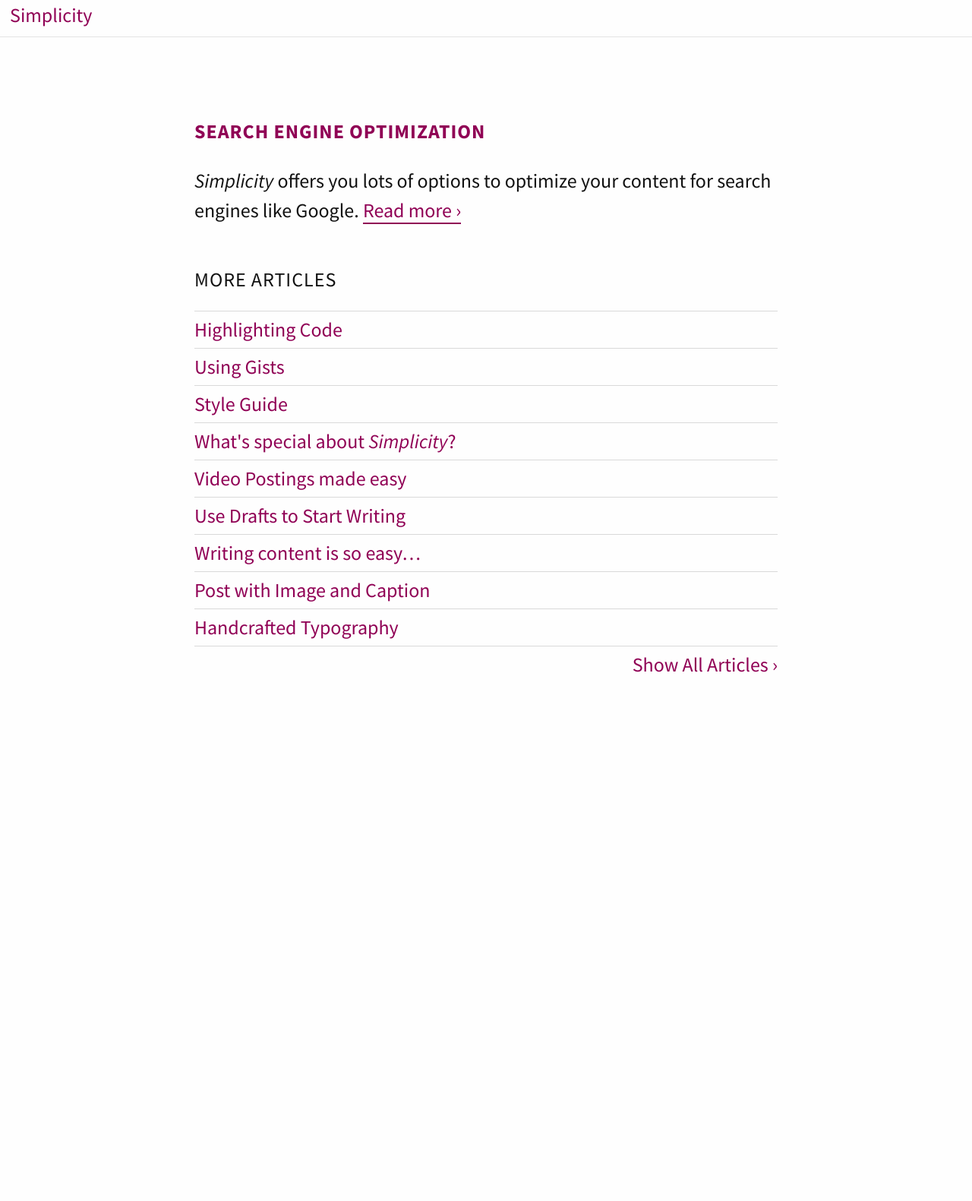
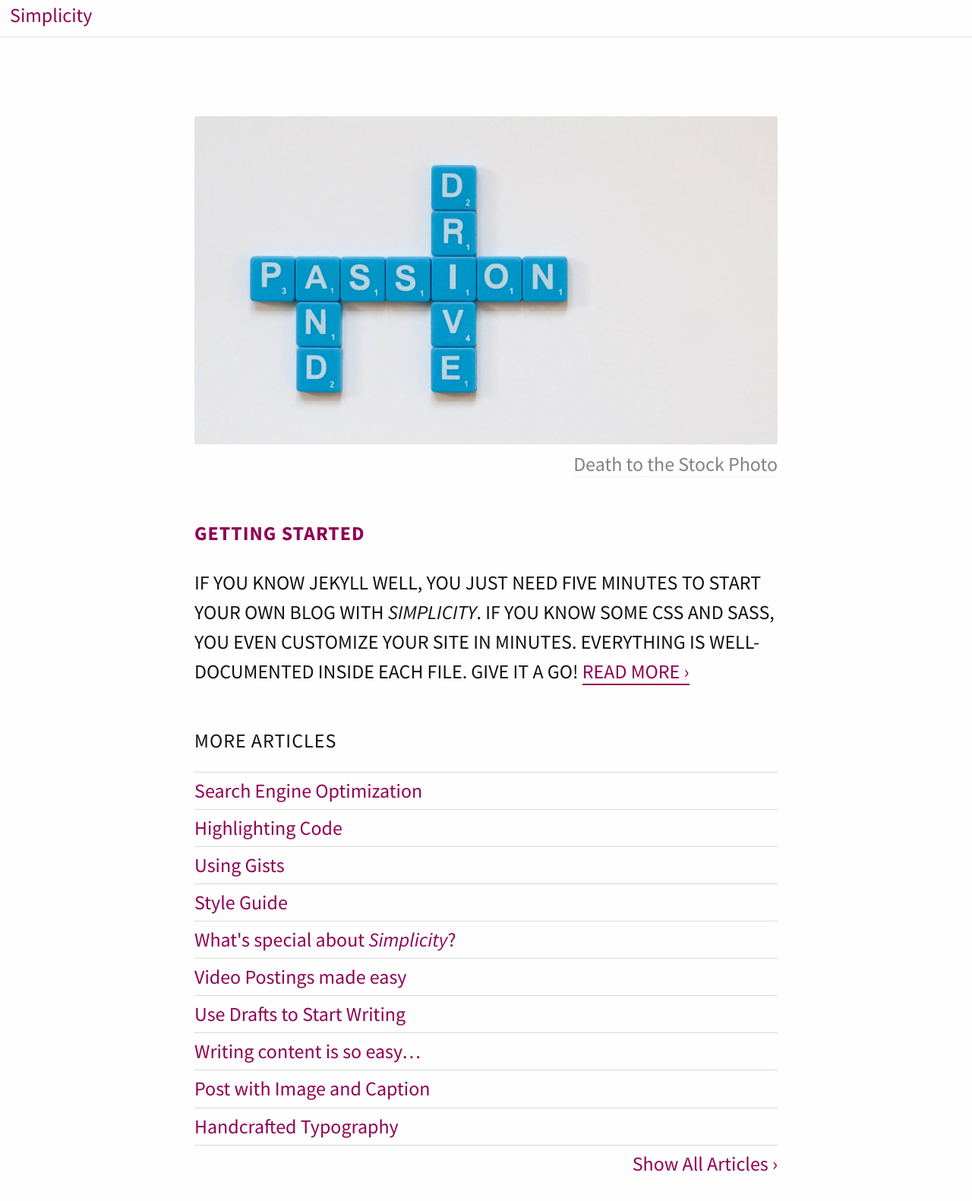
Before and after one commit to Phlow/simplicity, a Jekyll site: the page built from pages/index.html, in a window 1280 px wide, cut to the strip 104-1972 px from the top of the page. Shown: the top 1581 px of the strip at 76% size. Built offline with Jekyll 4.4.1, drawn with Linux system fonts in a browser that asks for light colours; before the commit the page ends 1316 px from its top, so only the background shows below that.

Commit message:
More SEO

```diff
--- a/_config_dev.yml
+++ b/_config_dev.yml
@@ -7,6 +7,10 @@
 
 url: 'http://localhost:4000'
 urlimg: 'http://localhost:4000/images/'
+
+# See › https://github.com/jekyll/jekyll-gist#disabling-noscript-support
+gist:
+  noscript: false
 
 sass:
   # http://sass-lang.com/documentation/file.SASS_REFERENCE.html#output_style
--- a/_layouts/frontpage.html
+++ b/_layouts/frontpage.html
@@ -20,15 +20,15 @@
 
 		{% if post.image %}
 		<figure>
-			<img src="{{ site.urlimg }}{{ post.image.url }}" width="100%" alt="{{ post.title escape_once }}" itemprop="image">
+			<a href="{{ site.url }}{{ site.baseurl }}{{ post.url }}" alt="{{ post.title escape_once }}"><img src="{{ site.urlimg }}{{ post.image }}" width="100%" alt="{{ post.title escape_once }}" itemprop="image"></a>
 
-			{% if post.image.caption_url && post.image.caption %}
+			{% if post.caption_url && post.caption %}
 			<figcaption>
-				<a href="{{ post.image.caption_url }}">{{ post.image.caption }}</a>
+				<a href="{{ post.caption_url }}">{{ post.caption }}</a>
 			</figcaption>
-			{% elsif post.image.caption %}
+			{% elsif post.caption %}
 			<figcaptionß>
-				{{ post.image.caption }}
+				{{ post.caption }}
 			</figcaption>
 			{% endif %}
 		</figure>
--- /dev/null
+++ b/_posts/2015-12-01-getting-started.md
@@ -0,0 +1,15 @@
+---
+title: Getting Started
+image: death-to-stock-photography-vibrant-9-of-10.jpg
+caption: Death to the Stock Photo
+caption_url: http://deathtothestockphoto.com/
+---
+If you know Jekyll well, you just need five minutes to start your own blog with *Simplicity*. If you know some CSS and Sass, you even customize your site in minutes. Everything is well-documented inside each file. Give it a go!
+
+<!--more-->
+
+1. [Download *Simplicity* on GitHub.](https://github.com/Phlow/simplicity)
+2. Open *_config.yml* and work it through. It's well documented.
+3. Delete all files in *_posts/* and *images/*.
+4. Open a template from *_drafts/*, save it in *_posts/* and write your first post.
+5. Publish!
--- a/_sass/04_typography/_general_typography.scss
+++ b/_sass/04_typography/_general_typography.scss
@@ -91,6 +91,7 @@
 }
 figcaption a:hover,
 .masthead-caption a:hover {
+    border-bottom-style: solid;
 }
 .masthead-caption {
     padding-right: .5em;
--- a/_sass/04_typography/_typography_article.scss
+++ b/_sass/04_typography/_typography_article.scss
@@ -5,7 +5,7 @@
 	color: $grey-color;
 	margin: 0;
 }
-article .teaser,
+.teaser,
 article div.content p:first-child {
 	text-transform: uppercase;
 }
```
Also changed, not shown: _posts/2015-11-26-using-drafts.md (+2 -0 lines), _posts/2015-11-28-gist.md (+2 -0 lines), images/death-to-stock-photography-vibrant-9-of-10.jpg (added).
